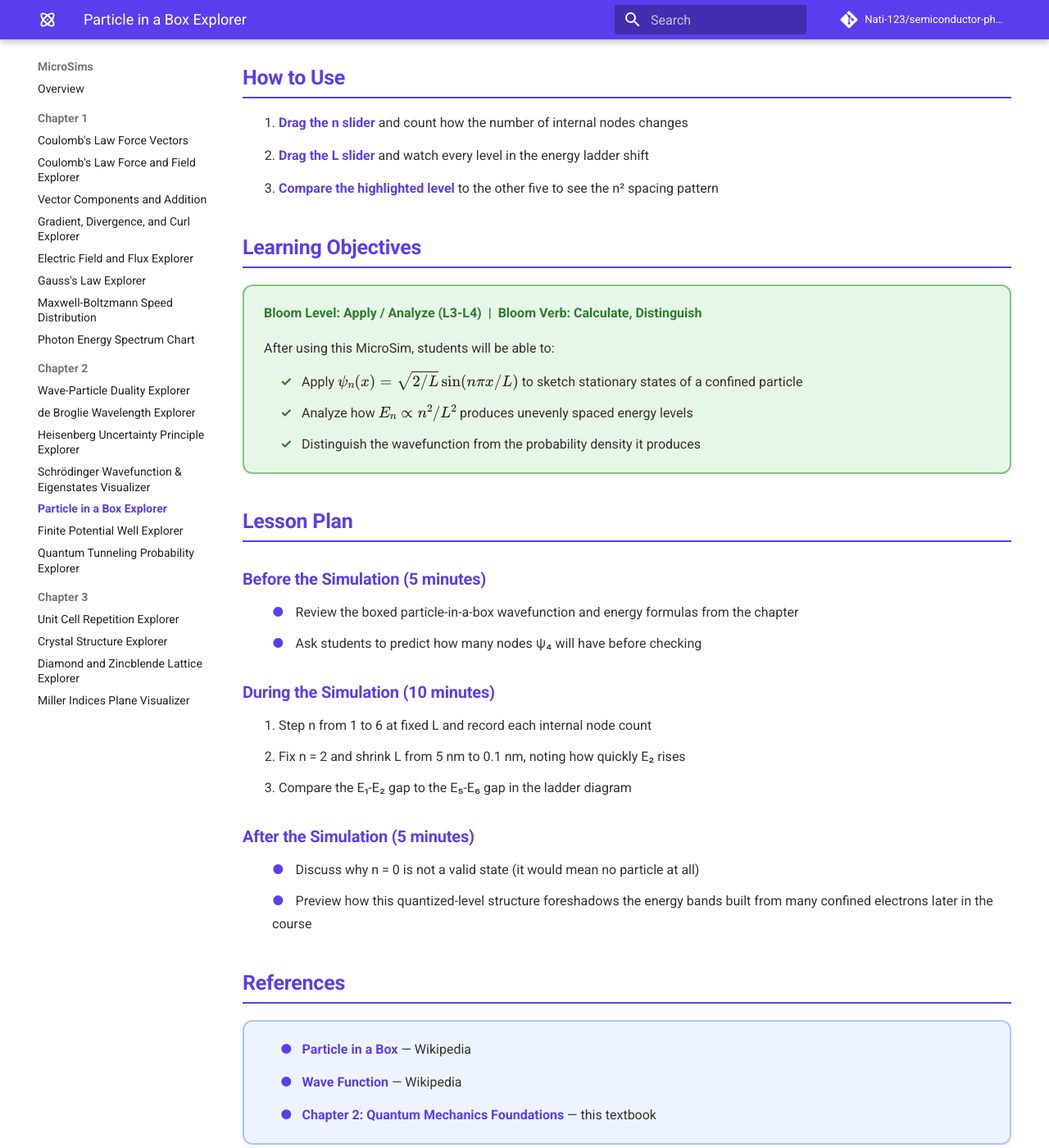
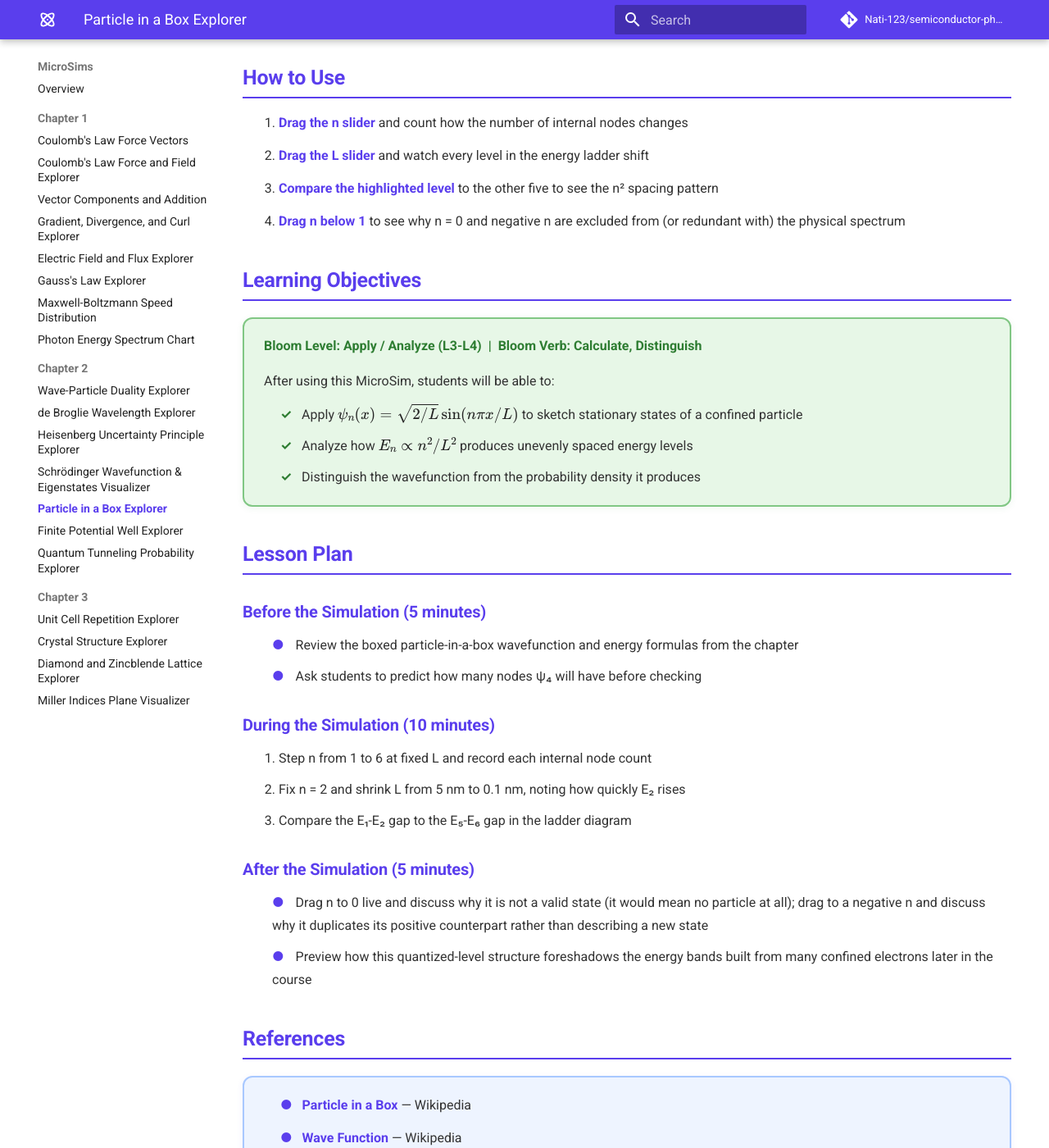
Before and after one commit to Nati-123/semiconductor-physics-textbook, an MkDocs documentation site: the page built from docs/sims/particle-in-a-box-explorer/index.md, in a window 1280 px wide and 1400 px high, scrolled down 1437 px. Shown: the whole window at 82% size. Built offline with MkDocs 1.6.1 and Material for MkDocs 9.7.7, drawn with Linux system fonts in a browser that asks for light colours; nearby versions of some CDN libraries; comment, search, counter and statistics services are not loaded; part of the change alters nothing that is shown; some of the changed text lies outside the part shown.

Commit message:
Extend Particle in a Box Explorer's n slider to negative values and zero
Negative n reproduces the exact same physical state as +|n| (identical
|psi|^2 and En, since E depends on n^2) with only the overall sign of
psi flipping -- a concrete illustration that global phase/sign is not
observable. n=0 gives the trivial null wavefunction, showing directly
why the quantum number must start at n=1. Both cases now show an
explanatory note box, the energy ladder highlights the matching
positive rung, and a new challenge question covers this.

Also fixes a pre-existing bug (present since the file was first
committed, unrelated to this change but found while testing): the
"Energy levels En" header text overlapped the topmost rung's label
into unreadable garbled text.

Co-Authored-By: Claude Sonnet 5 <noreply@anthropic.com>

```diff
--- a/docs/sims/particle-in-a-box-explorer/index.md
+++ b/docs/sims/particle-in-a-box-explorer/index.md
@@ -23,7 +23,7 @@ This MicroSim lets students adjust the box width <span class="arithmatex">\(L\)<
 <p style="color: #B8860B; font-weight: 700; font-size: 1.05rem; margin-top: 0; margin-bottom: 12px;">Key Features</p>
 <ul style="list-style: none; padding-left: 0; margin: 0;">
 <li style="margin-bottom: 0.6rem; line-height: 1.75; color: #333; padding-left: 1.4rem; text-indent: -1.4rem;"><span style="color: #5A3EED; font-weight: 700; margin-right: 0.4rem;">&#9679;</span> <strong>Box width slider</strong> from 0.1 nm to 5 nm</li>
-<li style="margin-bottom: 0.6rem; line-height: 1.75; color: #333; padding-left: 1.4rem; text-indent: -1.4rem;"><span style="color: #5A3EED; font-weight: 700; margin-right: 0.4rem;">&#9679;</span> <strong>Integer quantum-number slider</strong> for n = 1 through 6</li>
+<li style="margin-bottom: 0.6rem; line-height: 1.75; color: #333; padding-left: 1.4rem; text-indent: -1.4rem;"><span style="color: #5A3EED; font-weight: 700; margin-right: 0.4rem;">&#9679;</span> <strong>Integer quantum-number slider</strong> for n = 1 through 6, extended down through n = 0 and to n = -6 for exploration</li>
 <li style="margin-bottom: 0.6rem; line-height: 1.75; color: #333; padding-left: 1.4rem; text-indent: -1.4rem;"><span style="color: #5A3EED; font-weight: 700; margin-right: 0.4rem;">&#9679;</span> <strong>Overlaid ψₙ(x) and |ψₙ(x)|² plots</strong> with internal nodes marked</li>
 <li style="margin-bottom: 0; line-height: 1.75; color: #333; padding-left: 1.4rem; text-indent: -1.4rem;"><span style="color: #5A3EED; font-weight: 700; margin-right: 0.4rem;">&#9679;</span> <strong>Energy-level ladder diagram</strong> for E₁ through E₆, with the selected level highlighted</li>
 </ul>
@@ -34,7 +34,8 @@ This MicroSim lets students adjust the box width <span class="arithmatex">\(L\)<
 <ol style="padding-left: 1.2rem; margin: 0.8rem 0 1.2rem 0;">
 <li style="margin-bottom: 0.6rem; line-height: 1.75; color: #333;"><strong style="color: #5A3EED;">Drag the n slider</strong> and count how the number of internal nodes changes</li>
 <li style="margin-bottom: 0.6rem; line-height: 1.75; color: #333;"><strong style="color: #5A3EED;">Drag the L slider</strong> and watch every level in the energy ladder shift</li>
-<li style="margin-bottom: 0; line-height: 1.75; color: #333;"><strong style="color: #5A3EED;">Compare the highlighted level</strong> to the other five to see the n² spacing pattern</li>
+<li style="margin-bottom: 0.6rem; line-height: 1.75; color: #333;"><strong style="color: #5A3EED;">Compare the highlighted level</strong> to the other five to see the n² spacing pattern</li>
+<li style="margin-bottom: 0; line-height: 1.75; color: #333;"><strong style="color: #5A3EED;">Drag n below 1</strong> to see why n = 0 and negative n are excluded from (or redundant with) the physical spectrum</li>
 </ol>
 
 <h2 style="color: #5A3EED !important; border-bottom: 2px solid #5A3EED; padding-bottom: 0.3rem; font-weight: 700; margin-top: 2rem;">Learning Objectives</h2>
@@ -69,7 +70,7 @@ This MicroSim lets students adjust the box width <span class="arithmatex">\(L\)<
 <h3 style="color: #5A3EED; font-weight: 700; margin-top: 1.5rem; margin-bottom: 0.6rem;">After the Simulation (5 minutes)</h3>
 
 <ul style="list-style: none; padding-left: 0.8rem; margin: 0.5rem 0 1rem 0;">
-<li style="margin-bottom: 0.5rem; line-height: 1.75; color: #333;"><span style="color: #5A3EED; font-weight: 700; margin-right: 0.5rem;">&#9679;</span> Discuss why n = 0 is not a valid state (it would mean no particle at all)</li>
+<li style="margin-bottom: 0.5rem; line-height: 1.75; color: #333;"><span style="color: #5A3EED; font-weight: 700; margin-right: 0.5rem;">&#9679;</span> Drag n to 0 live and discuss why it is not a valid state (it would mean no particle at all); drag to a negative n and discuss why it duplicates its positive counterpart rather than describing a new state</li>
 <li style="margin-bottom: 0; line-height: 1.75; color: #333;"><span style="color: #5A3EED; font-weight: 700; margin-right: 0.5rem;">&#9679;</span> Preview how this quantized-level structure foreshadows the energy bands built from many confined electrons later in the course</li>
 </ul>
 
--- a/docs/sims/particle-in-a-box-explorer/main.html
+++ b/docs/sims/particle-in-a-box-explorer/main.html
@@ -32,6 +32,7 @@
             <li><strong>Predict:</strong> Before moving the n slider from 2 to 3, predict how many internal nodes \(\psi_3\) will have.</li>
             <li><strong>Observe:</strong> Shrink the box width \(L\) and watch every energy level in the ladder diagram rise — note they do not rise by the same amount.</li>
             <li><strong>Explain:</strong> Explain why \(E_4\) is four times \(E_1\) rather than merely four times as far up the ladder.</li>
+            <li><strong>Try negative n:</strong> The n slider now goes down to \(n=-6\) and includes \(n=0\). Drag it to \(n=-3\) and compare \(\psi_{-3}\) and \(|\psi_{-3}|^2\) against \(\psi_3\) — then drag to \(n=0\) and read the note that appears explaining why that case is excluded from the physical spectrum.</li>
         </ul>
 
         <p class="connects-to"><strong>Connects to Chapter 2:</strong> This MicroSim plots the boxed particle-in-a-box wavefunction <span class="arithmatex">\(\psi_n(x) = \sqrt{2/L}\sin(n\pi x/L)\)</span> and energy levels <span class="arithmatex">\(E_n = n^2h^2/(8m_eL^2)\)</span> from the chapter, using <span class="arithmatex">\(h = 6.626\times10^{-34}\)</span> J·s and <span class="arithmatex">\(m_e = 9.109\times10^{-31}\)</span> kg.</p>
@@ -41,7 +42,7 @@
             <dt>Box width L slider</dt>
             <dd>Sets the width of the infinite square well, from 0.1 nm to 5 nm — smaller \(L\) pushes all energy levels higher, since \(E_n \propto 1/L^2\).</dd>
             <dt>Quantum number n slider</dt>
-            <dd>Selects which stationary state (n = 1 to 6) is plotted — higher n means more nodes and a higher energy.</dd>
+            <dd>Selects which stationary state is plotted, from n = 1 to 6 — higher n means more nodes and a higher energy. The slider also extends down through n = 0 and to n = -6, purely for exploration: negative n reproduces the exact same energy and probability density as its positive counterpart (only the overall sign of ψ flips), and n = 0 gives the trivial ψ = 0 state that is excluded from the true physical spectrum.</dd>
         </dl>
 
         <h3>Challenge Questions</h3>
@@ -103,7 +104,19 @@
             <button class="check-btn" type="button">Check Answer</button>
             <span class="feedback" role="status" aria-live="polite"></span>
             <p class="explain-correct" hidden>n = 0 would give \(\psi = 0\) everywhere (no particle at all), which is not a valid state, so the smallest allowed energy is the nonzero \(E_1\) — a direct consequence of confinement, consistent with the uncertainty principle.</p>
-            <p class="explain-incorrect" hidden>Try setting the n slider as low as it goes and read the minimum allowed value.</p>
+            <p class="explain-incorrect" hidden>Drag the n slider down to 0 and read the explanatory note that appears above the box.</p>
+        </div>
+
+        <div class="challenge" data-correct="d">
+            <p class="q-text">6. How does \(\psi_{-3}(x)\) compare physically to \(\psi_3(x)\)?</p>
+            <label><input type="radio" name="pib-q6" value="a"> \(\psi_{-3}\) has a completely different energy than \(\psi_3\)</label>
+            <label><input type="radio" name="pib-q6" value="b"> \(\psi_{-3}\) has a different number of nodes than \(\psi_3\)</label>
+            <label><input type="radio" name="pib-q6" value="c"> \(\psi_{-3}\) is not a valid function at all</label>
+            <label><input type="radio" name="pib-q6" value="d"> \(\psi_{-3}\) is the same physical state as \(\psi_3\) — same energy and same \(|\psi|^2\), only the overall sign flips</label>
+            <button class="check-btn" type="button">Check Answer</button>
+            <span class="feedback" role="status" aria-live="polite"></span>
+            <p class="explain-correct" hidden>Because \(E_n\propto n^2\) and \(|\psi_n|^2=\sin^2(n\pi x/L)\) both depend only on \(n^2\) or \(|\sin|\), flipping the sign of n leaves the energy and probability density completely unchanged — only \(\psi\) itself flips sign, which carries no physical meaning.</p>
+            <p class="explain-incorrect" hidden>Set n=3, note the energy and node positions, then set n=-3 and compare directly — also check which rung lights up in the energy ladder.</p>
         </div>
 
     </div>
--- a/docs/sims/particle-in-a-box-explorer/particle-in-a-box-explorer.js
+++ b/docs/sims/particle-in-a-box-explorer/particle-in-a-box-explorer.js
@@ -34,10 +34,10 @@ function setup() {
   lSlider.input(() => redraw());
   lSlider.attribute('aria-label', 'Box width L in nanometers');
 
-  nSlider = createSlider(1, N_MAX, 1, 1);
+  nSlider = createSlider(-N_MAX, N_MAX, 1, 1);
   nSlider.size(180);
   nSlider.input(() => redraw());
-  nSlider.attribute('aria-label', 'Quantum number n');
+  nSlider.attribute('aria-label', 'Quantum number n, including negative values and zero for exploration');
 
   positionUIElements();
 
@@ -94,18 +94,28 @@ function drawWavefunction(L, Lnm, n, plotRight) {
   const midY = 220;
   const ampScale = 70;
 
+  const boxTop = 106; // fixed, leaves room above for the label + a note row (used only for n <= 0)
+
   // box walls
   stroke(90);
   strokeWeight(2);
-  line(x0, 60, x0, drawHeight - 30);
-  line(x1, 60, x1, drawHeight - 30);
+  line(x0, boxTop, x0, drawHeight - 30);
+  line(x1, boxTop, x1, drawHeight - 30);
   line(x0, drawHeight - 30, x1, drawHeight - 30);
+
+  const absN = Math.abs(n);
 
   noStroke();
   fill(20);
   textAlign(LEFT, TOP);
   textSize(13);
-  text('ψ' + subscript(n) + '(x)  (blue)   and   |ψ' + subscript(n) + '(x)|² (orange, shaded)', x0, 40);
+  text('ψ' + subscript(n) + '(x)  (blue)   and   |ψ' + subscript(n) + '(x)|² (orange, shaded)', x0, 32);
+
+  if (n === 0) {
+    drawNoteBox(x0, x1, 'n = 0 gives ψ = 0 everywhere: the trivial null state, not physically valid. This is why n must start at 1.');
+  } else if (n < 0) {
+    drawNoteBox(x0, x1, 'n = ' + n + ' is the same physical state as n = ' + absN + ': same |ψ|² and same Eₙ (∝ n²). Only the sign of ψ flips, which is not observable.');
+  }
 
   // normalization amplitude sqrt(2/L) -- for display we normalize the curve
   // to a fixed pixel amplitude so all n look comparable on screen.
@@ -142,19 +152,20 @@ function drawWavefunction(L, Lnm, n, plotRight) {
   strokeWeight(1);
   line(x0, nodesY, x1, nodesY);
 
-  // node markers (internal nodes only, n-1 of them)
+  // node markers (internal nodes only, |n|-1 of them -- the zero crossings
+  // of sin(n*pi*x/L) sit at the same positions regardless of the sign of n)
   noStroke();
   fill('#C62828');
-  for (let k = 1; k < n; k++) {
-    const xFrac = k / n;
+  for (let k = 1; k < absN; k++) {
+    const xFrac = k / absN;
     const px = x0 + xFrac * boxW;
     circle(px, nodesY, 6);
   }
-  if (n > 1) {
+  if (absN > 1) {
     fill(90);
     textAlign(CENTER, TOP);
     textSize(11);
-    text((n - 1) + ' internal node' + (n - 1 > 1 ? 's' : ''), x0 + boxW / 2, drawHeight - 24);
+    text((absN - 1) + ' internal node' + (absN - 1 > 1 ? 's' : ''), x0 + boxW / 2, drawHeight - 24);
   }
 
   noStroke();
@@ -166,15 +177,29 @@ function drawWavefunction(L, Lnm, n, plotRight) {
   text('x = L = ' + Lnm.toFixed(2) + ' nm', x1, drawHeight - 24);
 }
 
+function drawNoteBox(x0, x1, message) {
+  const boxY = 52;
+  const boxH = 48;
+  fill(255, 247, 221, 235);
+  stroke('#F0D87A');
+  strokeWeight(1);
+  rect(x0, boxY, x1 - x0, boxH, 6);
+  noStroke();
+  fill('#8A6D1B');
+  textAlign(LEFT, TOP);
+  textSize(11);
+  text(message, x0 + 8, boxY + 6, x1 - x0 - 16, boxH - 12);
+}
+
 function subscript(n) {
   const subs = ['₀','₁','₂','₃','₄','₅','₆','₇','₈','₉'];
-  return String(n).split('').map(d => subs[parseInt(d)]).join('');
+  return String(n).split('').map(d => d === '-' ? '₋' : subs[parseInt(d)]).join('');
 }
 
 function drawEnergyLadder(L, nSelected, plotLeft) {
   const x0 = plotLeft + 30;
   const x1 = canvasWidth - margin;
-  const topY = 55;
+  const topY = 72; // clears the "Energy levels En" header above (was 55, which let the E(N_MAX) rung label overlap the header)
   const bottomY = drawHeight - 40;
 
   const energies = [];
@@ -191,10 +216,13 @@ function drawEnergyLadder(L, nSelected, plotLeft) {
   strokeWeight(1);
   line(x0, bottomY, x0, topY);
 
+  const absSelected = Math.abs(nSelected);
   for (let n = 1; n <= N_MAX; n++) {
     const frac = energies[n - 1] / maxE;
     const y = bottomY - frac * (bottomY - topY);
-    const isSelected = (n === nSelected);
+    // Eₙ depends on n^2, so a negative-n selection highlights the same
+    // rung as its positive counterpart -- they are the same energy level.
+    const isSelected = (n === absSelected);
     stroke(isSelected ? '#E53935' : 100);
     strokeWeight(isSelected ? 3 : 1.5);
     line(x0, y, x1, y);
```
